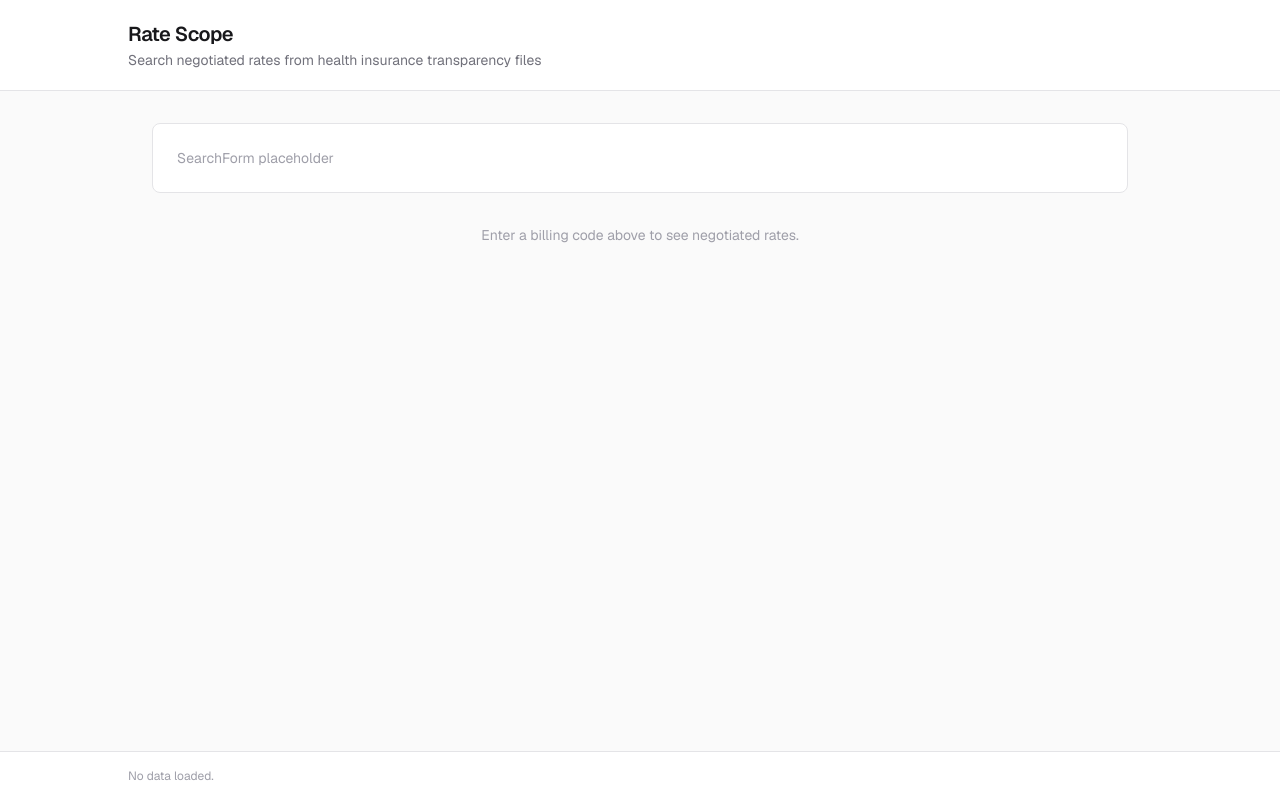
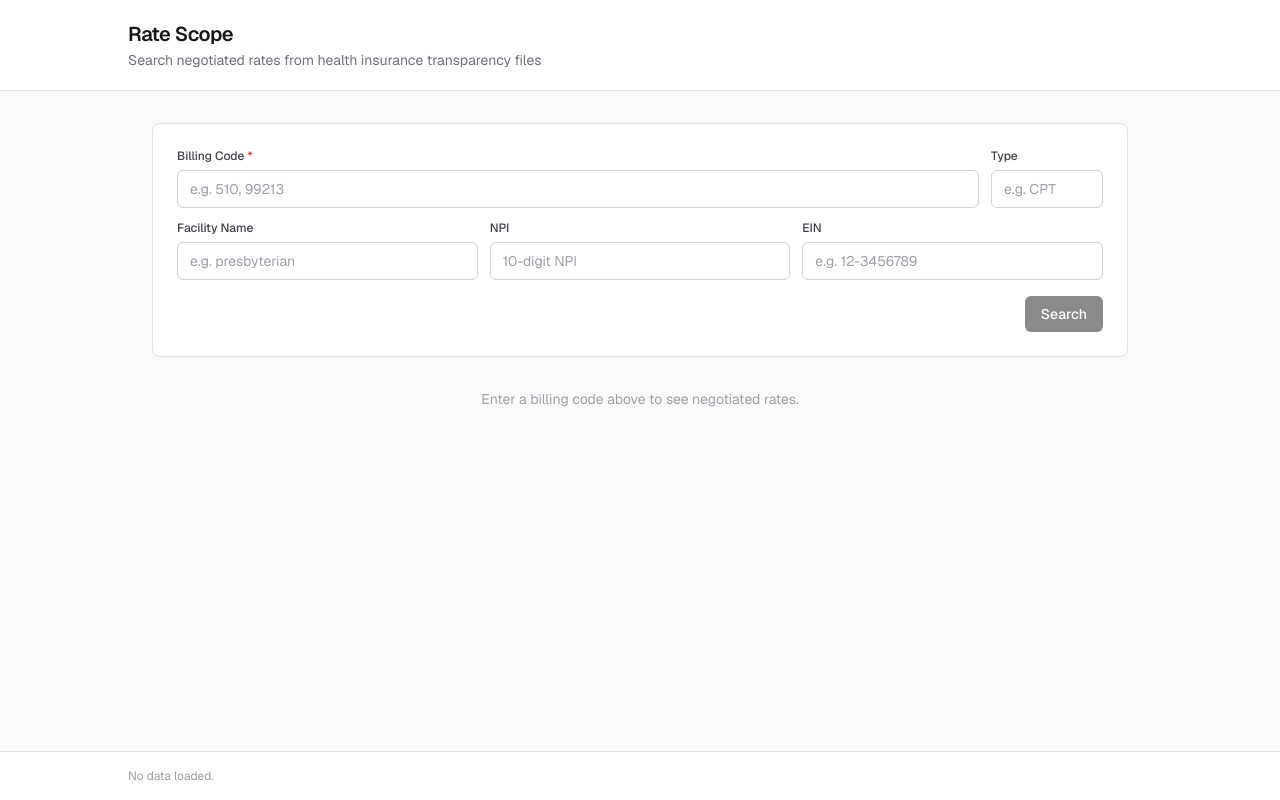
Before and after one commit to cernanb/rate-scope, a Next.js app: page / in a window 1280 px wide. Built offline with nearby package versions, Linux system fonts and the light colour scheme.

Commit message:
feat: add SearchForm component for user input in RateSearch

```diff
--- a/app/components/RateSearch.tsx
+++ b/app/components/RateSearch.tsx
@@ -2,6 +2,7 @@
 
 import { useState } from "react";
 import type { QueryResult } from "@/lib/query";
+import SearchForm, { type SearchParams } from "./SearchForm";
 
 type StoreMetadata = {
   sourceUrl: string;
@@ -18,6 +19,29 @@ export default function RateSearch({ metadata }: Props) {
   const [loading, setLoading] = useState(false);
   const [error, setError] = useState<string | null>();
 
+  async function handleSearch(params: SearchParams) {
+    setLoading(true);
+    setError(null);
+    setResult(null);
+    try {
+      const searchParams = new URLSearchParams({ code: params.code });
+      if (params.type) searchParams.set("type", params.type);
+      if (params.npi) searchParams.set("npi", params.npi);
+      if (params.ein) searchParams.set("ein", params.ein);
+      if (params.facility) searchParams.set("facility", params.facility);
+      const res = await fetch(`/api/rates?${searchParams}`);
+      if (!res.ok) {
+        const body = await res.json().catch(() => ({}));
+        throw new Error(body.error ?? `Request failed (${res.status})`);
+      }
+      setResult(await res.json());
+    } catch (e) {
+      setError(e instanceof Error ? e.message : "Something went wrong");
+    } finally {
+      setLoading(false);
+    }
+  }
+
   return (
     <div className="flex min-h-screen flex-col bg-zinc-50 font-sans">
       <header className="border-b border-zinc-200 bg-white px-6 py-5">
@@ -32,9 +56,7 @@ export default function RateSearch({ metadata }: Props) {
       </header>
 
       <main className="mx-auto w-full max-w-5xl flex-1 px-6 py-8">
-        <div className="rounded-lg border border-zinc-200 bg-white p-6 text-sm text-zinc-400">
-          SearchForm placeholder
-        </div>
+        <SearchForm onSearch={handleSearch} loading={loading} />
 
         <div className="mt-6">
           {error && (
--- /dev/null
+++ b/app/components/SearchForm.tsx
@@ -0,0 +1,143 @@
+"use client";
+
+import { useState } from "react";
+
+export type SearchParams = {
+  code: string;
+  type?: string;
+  npi?: string;
+  ein?: string;
+  facility?: string;
+};
+
+type Props = {
+  onSearch: (params: SearchParams) => void;
+  loading: boolean;
+};
+
+export default function SearchForm({ onSearch, loading }: Props) {
+  const [code, setCode] = useState("");
+  const [type, setType] = useState("");
+  const [npi, setNpi] = useState("");
+  const [ein, setEin] = useState("");
+  const [facility, setFacility] = useState("");
+
+  function handleSubmit(e: React.FormEvent) {
+    e.preventDefault();
+    if (!code.trim()) return;
+    onSearch({
+      code: code.trim(),
+      type: type.trim() || undefined,
+      npi: npi.trim() || undefined,
+      ein: ein.trim() || undefined,
+      facility: facility.trim() || undefined,
+    });
+  }
+
+  return (
+    <form
+      onSubmit={handleSubmit}
+      className="rounded-lg border border-zinc-200 bg-white p-6"
+    >
+      <div className="flex gap-3">
+        <div className="flex-1">
+          <label
+            htmlFor="code"
+            className="mb-1.5 block text-xs font-medium text-zinc-700"
+          >
+            Billing Code <span className="text-red-500">*</span>
+          </label>
+          <input
+            id="code"
+            type="text"
+            value={code}
+            onChange={(e) => setCode(e.target.value)}
+            placeholder="e.g. 510, 99213"
+            required
+            className="w-full rounded-md border border-zinc-300 px-3 py-2 text-sm text-zinc-900 placeholder-zinc-400 focus:border-zinc-500 focus:outline-none focus:ring-1 focus:ring-zinc-500"
+          />
+        </div>
+
+        <div className="w-28">
+          <label
+            htmlFor="type"
+            className="mb-1.5 block text-xs font-medium text-zinc-700"
+          >
+            Type
+          </label>
+          <input
+            id="type"
+            type="text"
+            value={type}
+            onChange={(e) => setType(e.target.value)}
+            placeholder="e.g. CPT"
+            className="w-full rounded-md border border-zinc-300 px-3 py-2 text-sm text-zinc-900 placeholder-zinc-400 focus:border-zinc-500 focus:outline-none focus:ring-1 focus:ring-zinc-500"
+          />
+        </div>
+      </div>
+
+      <div className="mt-3 flex gap-3">
+        <div className="flex-1">
+          <label
+            htmlFor="facility"
+            className="mb-1.5 block text-xs font-medium text-zinc-700"
+          >
+            Facility Name
+          </label>
+          <input
+            id="facility"
+            type="text"
+            value={facility}
+            onChange={(e) => setFacility(e.target.value)}
+            placeholder="e.g. presbyterian"
+            className="w-full rounded-md border border-zinc-300 px-3 py-2 text-sm text-zinc-900 placeholder-zinc-400 focus:border-zinc-500 focus:outline-none focus:ring-1 focus:ring-zinc-500"
+          />
+        </div>
+
+        <div className="flex-1">
+          <label
+            htmlFor="npi"
+            className="mb-1.5 block text-xs font-medium text-zinc-700"
+          >
+            NPI
+          </label>
+          <input
+            id="npi"
+            type="text"
+            value={npi}
+            onChange={(e) => setNpi(e.target.value)}
+            placeholder="10-digit NPI"
+            className="w-full rounded-md border border-zinc-300 px-3 py-2 text-sm text-zinc-900 placeholder-zinc-400 focus:border-zinc-500 focus:outline-none focus:ring-1 focus:ring-zinc-500"
+          />
+        </div>
+
+        <div className="flex-1">
+          <label
+            htmlFor="ein"
+            className="mb-1.5 block text-xs font-medium text-zinc-700"
+          >
+            EIN
+          </label>
+          <input
+            id="ein"
+            type="text"
+            value={ein}
+            onChange={(e) => setEin(e.target.value)}
+            placeholder="e.g. 12-3456789"
+            className="w-full rounded-md border border-zinc-300 px-3 py-2 text-sm text-zinc-900 placeholder-zinc-400 focus:border-zinc-500 focus:outline-none focus:ring-1 focus:ring-zinc-500"
+          />
+        </div>
+      </div>
+
+      <div className="mt-4 flex justify-end">
+        <button
+          type="submit"
+          disabled={loading || !code.trim()}
+          className="rounded-md bg-zinc-900 px-4 py-2 text-sm font-medium text-white transition-colors hover:bg-zinc-700 disabled:cursor-not-allowed disabled:opacity-50"
+        >
+          {loading ? "Searching…" : "Search"}
+        </button>
+      </div>
+    </form>
+  );
+}
```
